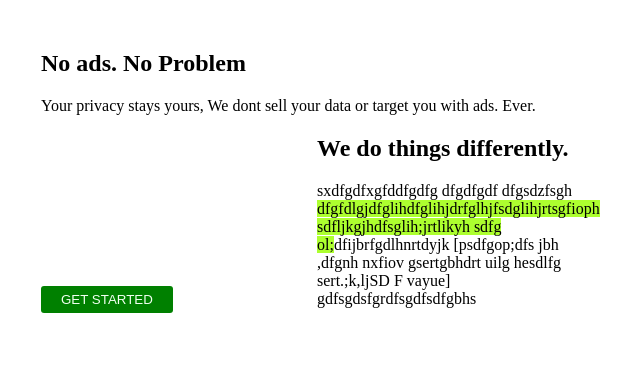
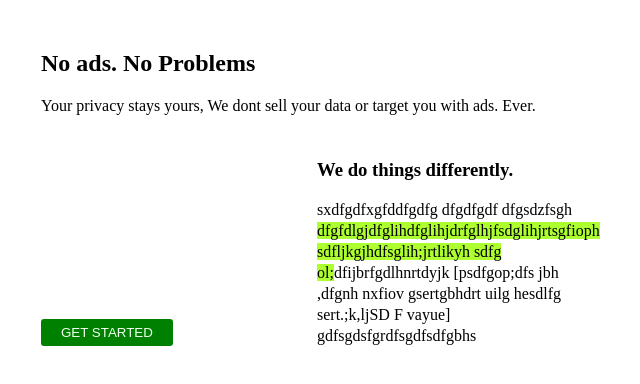
Before and after one commit to SvetoslavGochev/HtmlCss, a plain HTML site: page 4.BoxModel2/Medium.html in a window 1280 px wide. Shown: the whole page, without its empty margins (199-839 px from the left). Drawn offline with Linux system fonts and the light colour scheme.

Commit message:
fgfd
:100

```diff
--- a/4.BoxModel2/Medium.css
+++ b/4.BoxModel2/Medium.css
@@ -11,6 +11,15 @@ html {
 save
 h1 {
     font-family: Georgia;
+color: solid black;
+font-size: 35px;
+margin-bottom: 12px;
+}
+
+h2 {
+    margin-bottom: 20px;
+    /* da e razdalwe4eno ot dolnoto */
+    width:100%;
 }
 
 p {
@@ -22,10 +31,19 @@ p {
     margin: 50px auto;
 }
 
+.medium-header {
+    margin-bottom: 25px;
+    /* da ne sa dolepeni */
+}
+
+
+
 .med1,
 .medss {
     display: inline-block;
     width: 34%;
+    vertical-align: bottom;
+    /* zxa da sa na edna liniq podravneni */
 }
 .med1-button {
     background-color: green;
@@ -39,3 +57,6 @@ span {
     background-color: greenyellow;
 
 }
+.p-text {
+    line-height: 21px;
+}
--- a/4.BoxModel2/Medium.html
+++ b/4.BoxModel2/Medium.html
@@ -10,8 +10,8 @@
 
   <body>
     <section class="medium">
-      <header>
-        <h1>No ads. No Problem</h1>
+      <header class="medium-header">
+        <h1>No ads. No Problems</h1>
         <p>
           Your privacy stays yours, We dont sell your data or target you with
           ads. Ever.
@@ -23,9 +23,9 @@
       </article>
 
       <article class="medss">
-        <h2>We do things differently.</h2>
+        <h3>We do things differently.</h2>
 
-        <p>
+        <p class="p-text">
           sxdfgdfxgfddfgdfg dfgdfgdf dfgsdzfsgh
           <span
             >dfgfdlgjdfglihdfglihjdrfglhjfsdglihjrtsgfioph
```
